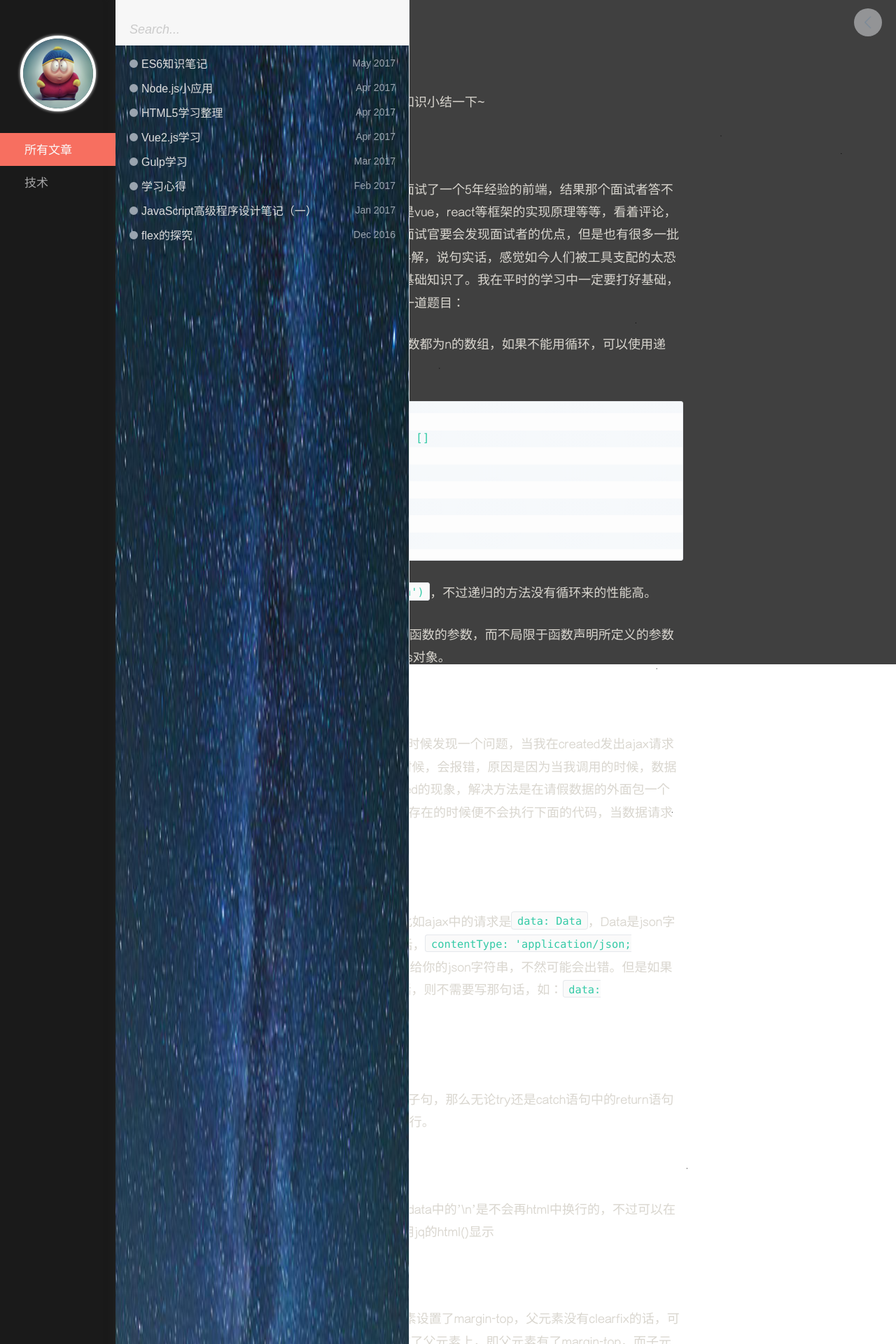
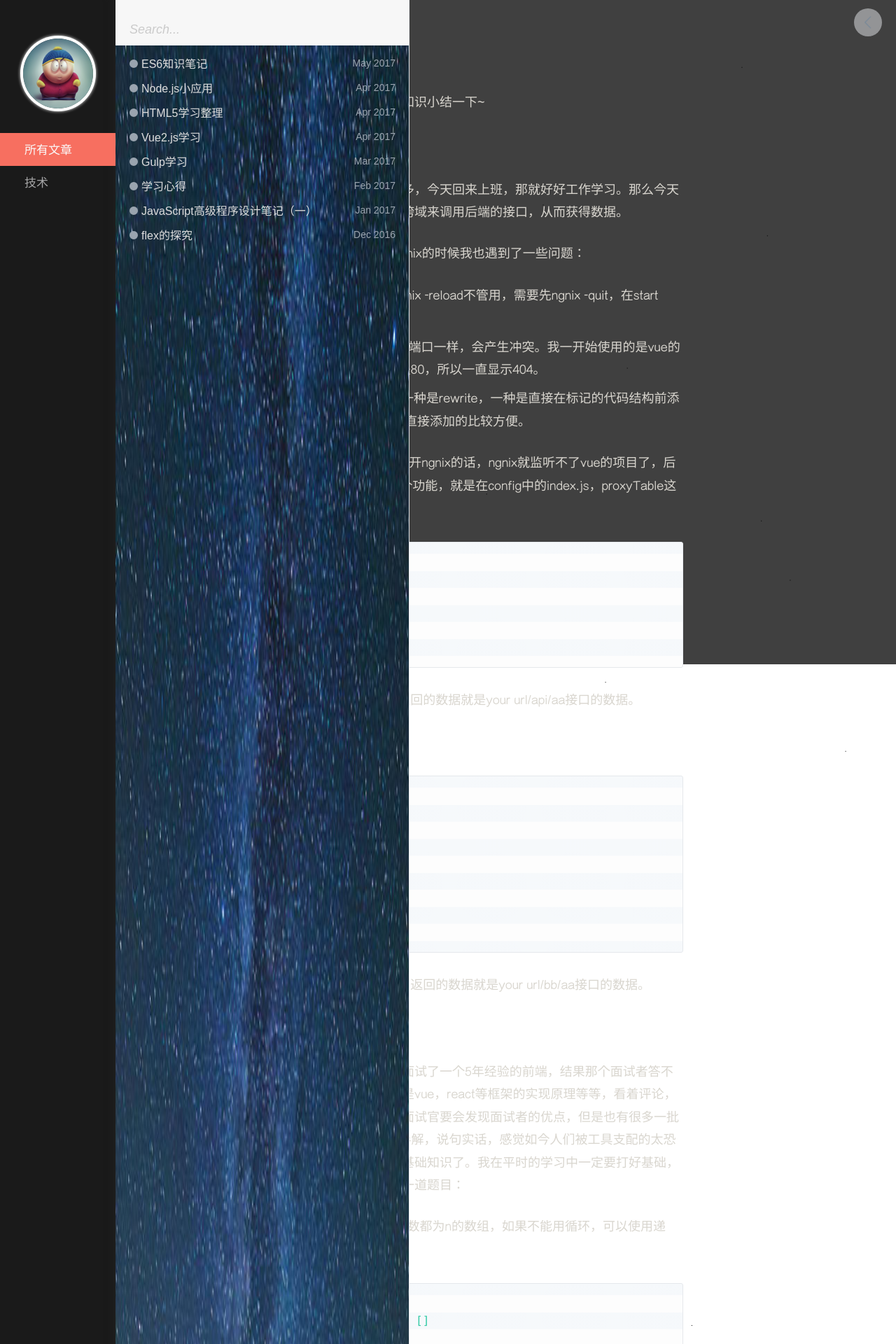
Before and after one commit to Yhspehy/Yhspehy.github.io, a Jekyll site: the page built from _posts/tech/2017-2-13-Study.md, in a window 1280 px wide. Shown: the top 1920 px of the page at 70% size. Built offline with Jekyll 4.4.1, drawn with Linux system fonts in a browser that asks for light colours; some of the changed text lies outside the part shown.

Commit message:
study 6-20

````diff
--- a/_posts/tech/2017-2-13-Study.md
+++ b/_posts/tech/2017-2-13-Study.md
@@ -6,6 +6,41 @@ keywords: Study
 ---
 
 从今天开始，把每天的学习的一些知识小结一下~
+
+### 2017-6-20
+
+毕业典礼请假了半个多月，感慨很多，今天回来上班，那就好好工作学习。那么今天呢，主要学习了关于前端反向代理跨域来调用后端的接口，从而获得数据。
+
+一开始我使用的是ngnix，在配置ngnix的时候我也遇到了一些问题：
+1. 当修改了配置文件的时候，ngnix -reload不管用，需要先ngnix -quit，在start ngnix。
+2. ngnix监听的端口不能与项目的端口一样，会产生冲突。我一开始使用的是vue的的8080端口，而ngnix的端口是80，所以一直显示404。
+3. ngnix的location有两种写法，一种是rewrite，一种是直接在标记的代码结构前添加请求的网址。相比较后一种直接添加的比较方便。
+
+因为使用了vue，如果在项目外重新开ngnix的话，ngnix就监听不了vue的项目了，后来发现vue-cli本来就有反向代理这个功能，就是在config中的index.js，proxyTable这个字段，适用方法如下：
+```javascript
+proxyTable: {
+  'api': {
+    target: 'your url',
+    changeOrigin: true
+  }
+}
+```
+当你在页面中调用api/aa的时候，返回的数据就是your url/api/aa接口的数据。
+
+当然proxyTable也有rewrite的功能。
+```javascript
+proxyTable: {
+  'api': {
+    target: 'your url',
+    changeOrigin: true,
+    pathRewrite: {
+      '^/api': 'bb'
+    }
+  }
+}
+```
+
+这样你在页面中调用api/aa的时候，返回的数据就是your url/bb/aa接口的数据。
 
 ### 2017-5-25
 
````
Also changed, not shown: _posts/tech/2017-5-9-ES6知识笔记.md (+15 -1 lines).
